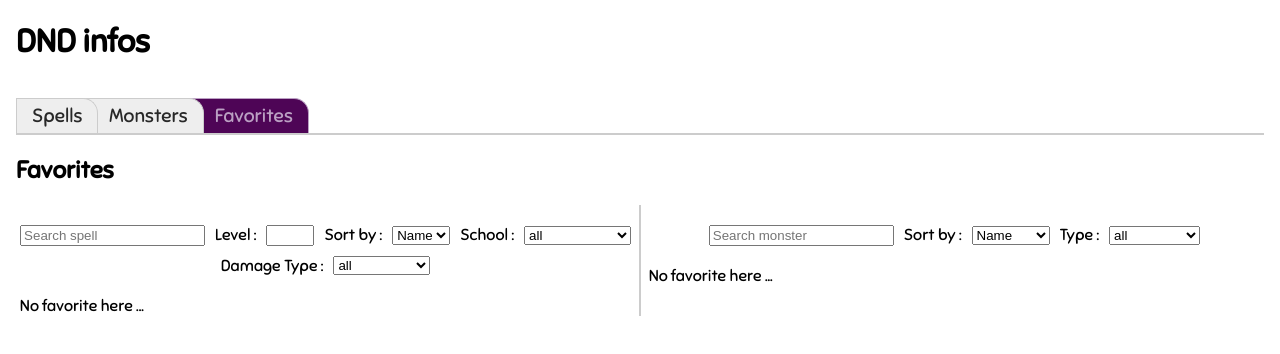
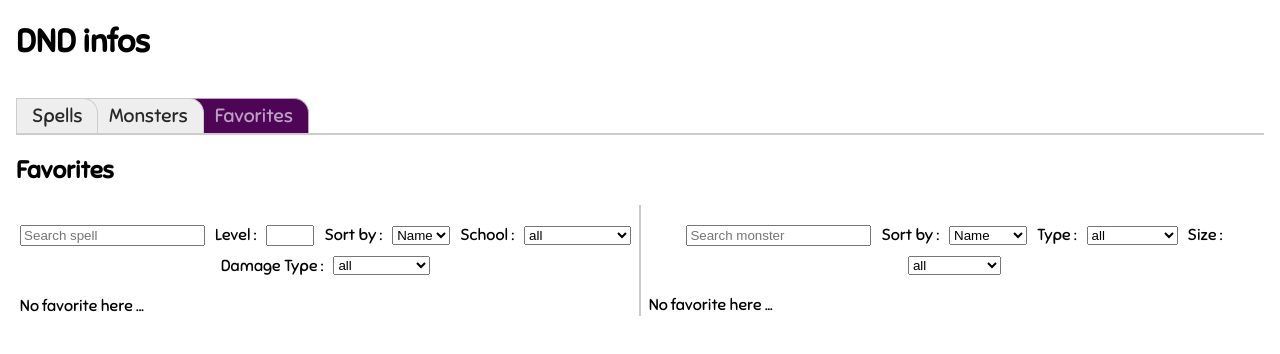
Before and after one commit to LisonM333/Projet_Web_S4, a Vue app: page /favorites in a window 1280 px wide. Shown: the top 354 px of the page. Built offline with nearby package versions, Linux system fonts and the light colour scheme; the HTML template or start-up script is replaced by a standard one.

Commit message:
New Filter (TOO LATE ... T^T )

```diff
--- a/src/components/Favorites.vue
+++ b/src/components/Favorites.vue
@@ -70,6 +70,7 @@
   const search_monster = ref('')
   const monstersSortBy = ref('name')
   const monsterType = ref('')
+  const monsterSize = ref('')
 
 
   const filteredMonstersData = computed(() => {
@@ -80,6 +81,11 @@
   if (monsterType.value) {
     result = result.filter((monster) =>
       monster.type === monsterType.value
+    )
+  }
+  if (monsterSize.value) {
+    result = result.filter((monster) =>
+      monster.size === monsterSize.value
     )
   }
 
@@ -226,10 +232,22 @@
       <option value="ooze">ooze</option>
       <option value="plant">plant</option>
       <option value="undead">undead</option>
+    </select>
+
+    <label for="monster-size">Size :</label>
+    <select v-model="monsterSize" id="monster-size">
+      <option value="">all</option>
+      <option value="tiny">Tiny</option>
+      <option value="small">Small</option>
+      <option value="medium">Medium</option>
+      <option value="large">Large</option>
+      <option value="huge">Huge</option>
+      <option value="gargantuan">Gargantuan</option>
+    </select>
+  </div>
 
 
-    </select>
-  </div>
+
 
 
 
```
